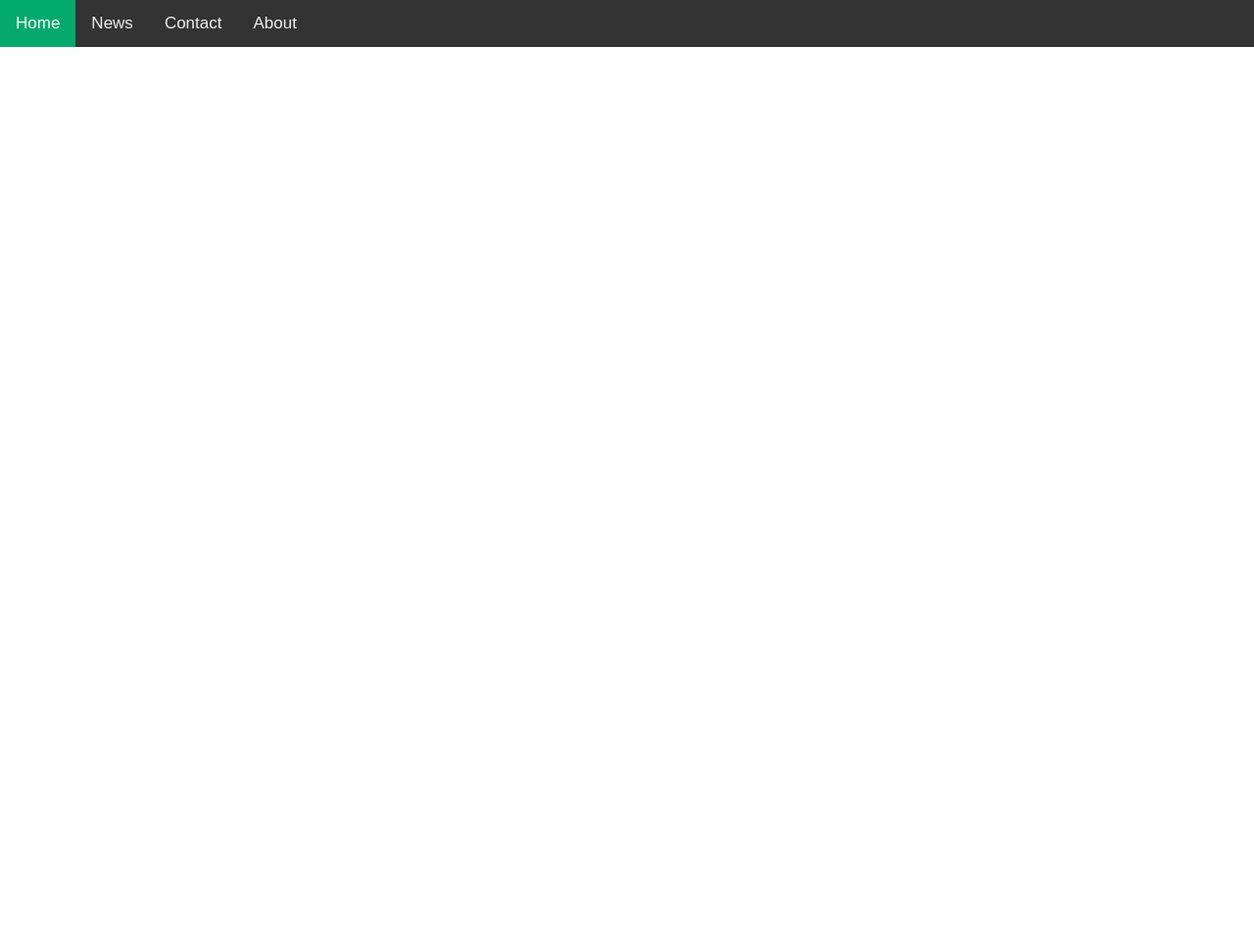
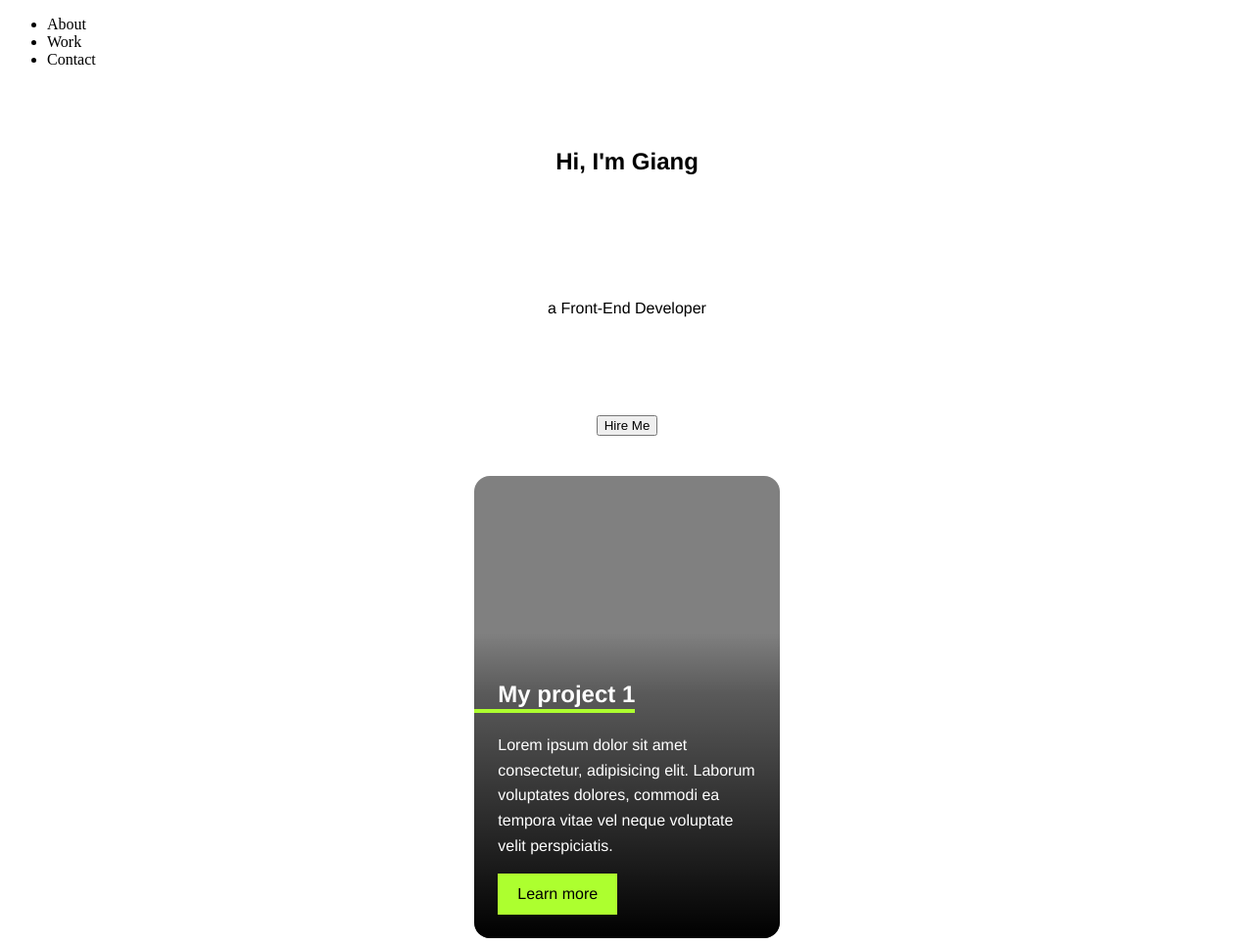
Before and after one commit to OrionTG/Personal-Portfolio, a plain HTML site: page index.html in a window 1280 px wide. Shown: the whole page at 98% size. Before the commit the page ends 800 px from the top, so only its background shows below. Drawn offline with Linux system fonts and the light colour scheme.

Commit message:
Modify code

```diff
--- a/index.html
+++ b/index.html
@@ -2,34 +2,39 @@
 <html lang="en">
 
 <head>
+    <meta charset="UTF-8">
     <meta name="viewport" content="width=device-width, initial-scale=1">
-    <link rel="stylesheet" href="https://cdnjs.cloudflare.com/ajax/libs/font-awesome/4.7.0/css/font-awesome.min.css">
     <link rel="stylesheet" href="styles.css" />
+    <title>My Portfolio</title>
 </head>
-<script>
-    function myFunction() {
-        var x = document.getElementById("myTopnav");
-        if (x.className === "topnav") {
-            x.className += " responsive";
-        } else {
-            x.className = "topnav";
-        }
-    }
-</script>
 
 <body>
+    <!--Top navbar-->
+    <nav>
+        <ul>
+            <li>About</li>
+            <li>Work</li>
+            <li>Contact</li>
+        </ul>
+    </nav>
+    <!--END NavBar-->
 
-    <nav class="topnav" id="navbar">
-        <a href="#home" class="active">Home</a>
-        <a href="#news">News</a>
-        <a href="#contact">Contact</a>
-        <a href="#about">About</a>
-        <a href="javascript:void(0);" class="icon" onclick="myFunction()">
-            <i class="fa fa-bars"></i>
-        </a>
-    </nav>
+    <section id="welcome-section">
+        <h1>Hi, I'm Giang</h1>
+        <p>a Front-End Developer</p>
+        <button>Hire Me</button>
+    </section>
 
-
+    <section id="projects" class="projects-section">
+        <div class="card">
+            <div class="card-content">
+                <h2 class="card-title">My project 1</h2>
+                <p>Lorem ipsum dolor sit amet consectetur, adipisicing elit. Laborum voluptates dolores, commodi ea
+                    tempora vitae vel neque voluptate velit perspiciatis.</p>
+                <a href="#" class="button">Learn more</a>
+            </div>
+        </div>
+    </section>
 
 
 </body>
--- a/styles.css
+++ b/styles.css
@@ -1,62 +1,61 @@
-body {
-    margin: 0;
-    font-family: Arial, Helvetica, sans-serif;
+*,
+*::before,
+*::after {
+    box-sizing: border-box;
 }
 
-.topnav {
-    overflow: hidden;
-    background-color: #333;
+section {
+    display: grid;
+    min-height: 50vh;
+    place-items: center;
+    line-height: 1.6;
+    background-color: white;
+    font-family: Helvetica, Arial, sans-serif;
 }
 
-.topnav a {
-    float: left;
-    display: block;
-    color: #f2f2f2;
-    text-align: center;
-    padding: 14px 16px;
-    text-decoration: none;
-    font-size: 17px;
+.card {
+    color: white;
+    background-color: gray;
+    background-size: cover;
+    padding: 10rem 0 0;
+    max-width: 35ch;
+    border-radius: 1rem;
+    overflow: hidden;
 }
 
-.topnav a:hover {
-    background-color: #ddd;
-    color: black;
+.card-content {
+    --padding: 1.5rem;
+    padding: var(--padding);
+    background: linear-gradient(hsl(0 0% 0% / 0),
+            hsl(20 0% 0% / 0.3) 20%,
+            hsl(0 0% 0% / 1));
 }
 
-.topnav a.active {
-    background-color: #04AA6D;
-    color: white;
+.card-title {
+    position: relative;
+    width: max-content;
 }
 
-.topnav .icon {
-    display: none;
+.card-title::after {
+    content: " ";
+    position: absolute;
+    height: 4px;
+    width: calc(100% + var(--padding));
+    background: greenyellow;
+    left: calc(var(--padding) * -1);
+    bottom: 0;
 }
 
-@media screen and (max-width: 600px) {
-    .topnav a:not(:first-child) {
-        display: none;
-    }
-
-    .topnav a.icon {
-        float: right;
-        display: block;
-    }
+.button {
+    cursor: pointer;
+    display: inline-block;
+    text-decoration: none;
+    color: black;
+    background-color: greenyellow;
+    padding: 0.5em 1.25em;
 }
 
-@media screen and (max-width: 600px) {
-    .topnav.responsive {
-        position: relative;
-    }
-
-    .topnav.responsive .icon {
-        position: absolute;
-        right: 0;
-        top: 0;
-    }
-
-    .topnav.responsive a {
-        float: none;
-        display: block;
-        text-align: left;
-    }
+.button:hover,
+.button:focus {
+    background-color: white;
 }
```
